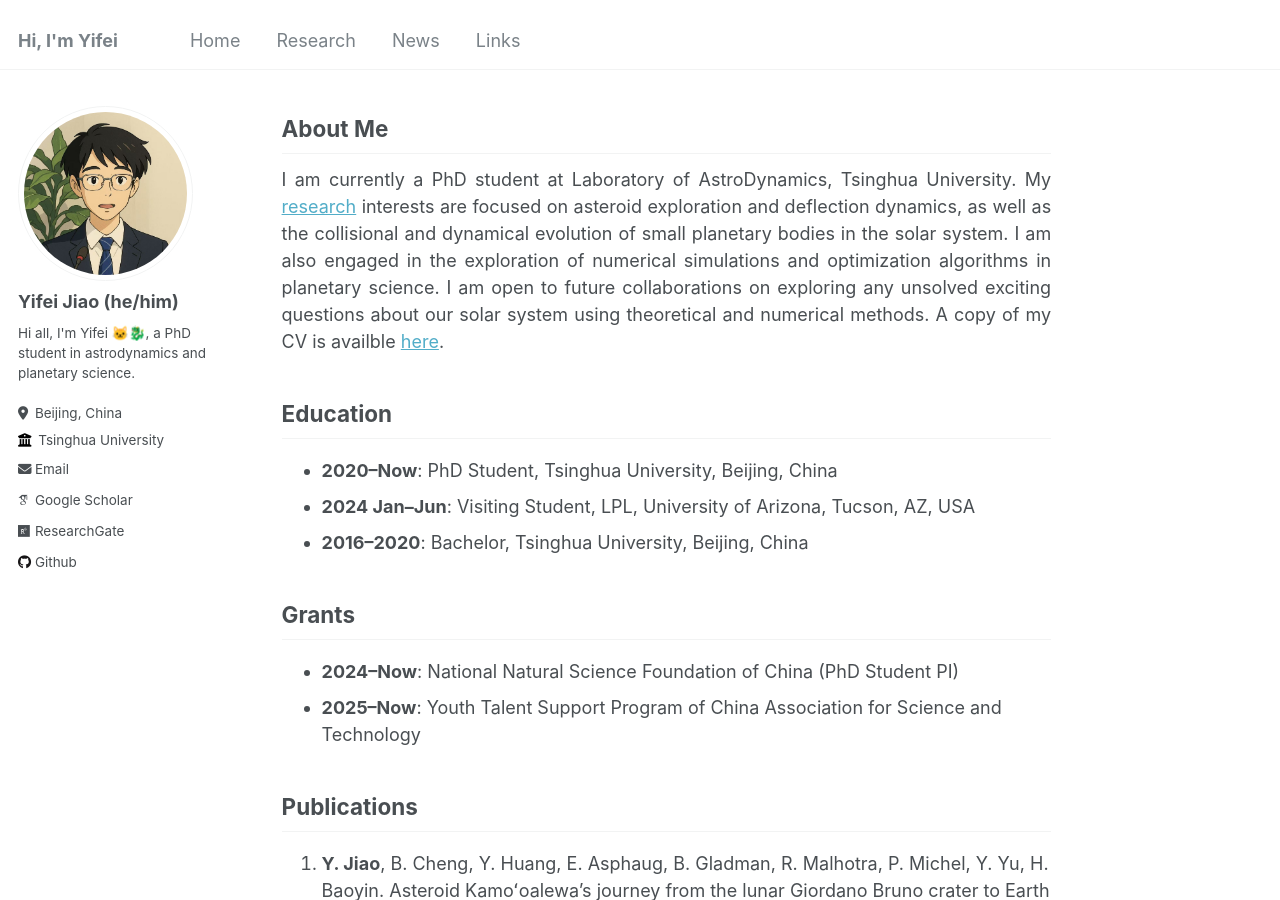
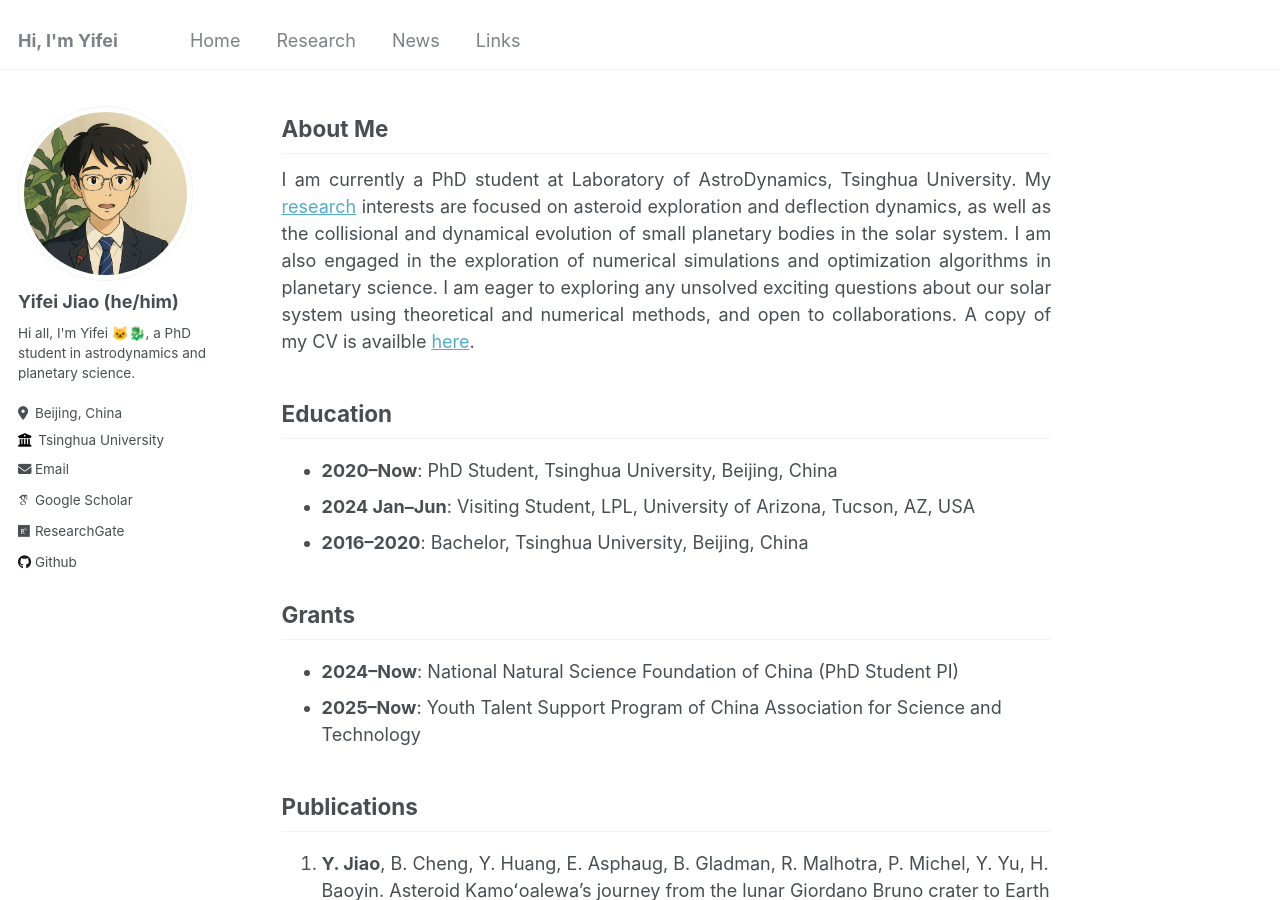
Before and after one commit to jiaoyf-thu/jiaoyf-thu.github.io, a Jekyll site: the page built from _pages/about.md, in a window 1280 px wide and 900 px high. Built offline with Jekyll 4.4.1, drawn with Linux system fonts in a browser that asks for light colours; some web fonts are replaced.

Commit message:
Update about.md

```diff
--- a/_pages/about.md
+++ b/_pages/about.md
@@ -10,7 +10,7 @@ redirect_from:
 ## About Me
 
 <p align="justify">
-I am currently a PhD student at Laboratory of AstroDynamics, Tsinghua University. My <a href="https://jiaoyf-thu.github.io/research/">research</a> interests are focused on asteroid exploration and deflection dynamics, as well as the collisional and dynamical evolution of small planetary bodies in the solar system. I am also engaged in the exploration of numerical simulations and optimization algorithms in planetary science. I am open to future collaborations on exploring any unsolved exciting questions about our solar system using theoretical and numerical methods. A copy of my CV is availble <a href="https://jiaoyf-thu.github.io/files/jiaoyf-thu-cv.pdf" target="_blank">here</a>.
+I am currently a PhD student at Laboratory of AstroDynamics, Tsinghua University. My <a href="https://jiaoyf-thu.github.io/research/">research</a> interests are focused on asteroid exploration and deflection dynamics, as well as the collisional and dynamical evolution of small planetary bodies in the solar system. I am also engaged in the exploration of numerical simulations and optimization algorithms in planetary science. I am eager to exploring any unsolved exciting questions about our solar system using theoretical and numerical methods, and open to collaborations. A copy of my CV is availble <a href="https://jiaoyf-thu.github.io/files/jiaoyf-thu-cv.pdf" target="_blank">here</a>.
 </p>
 
 ## Education
```
